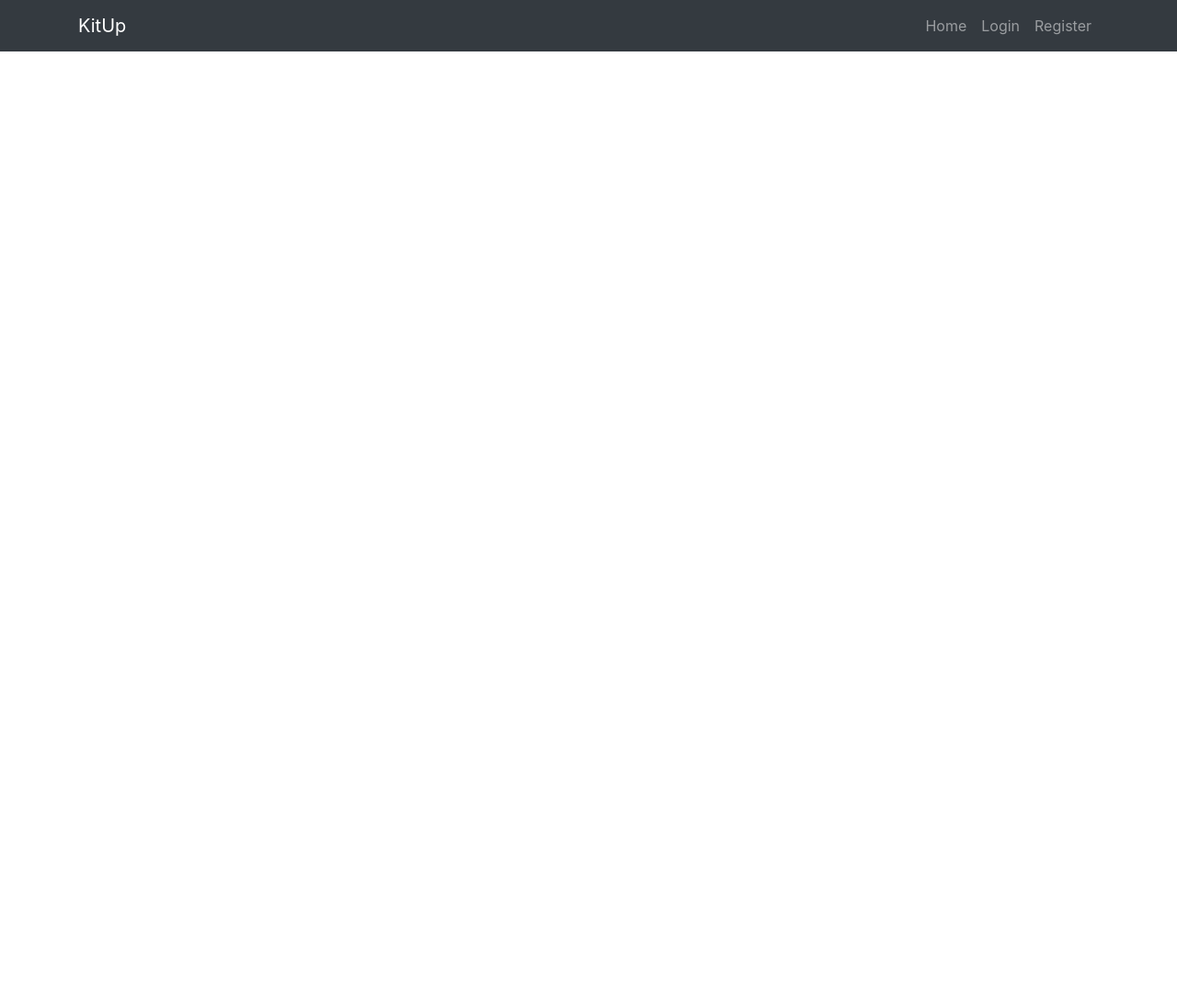
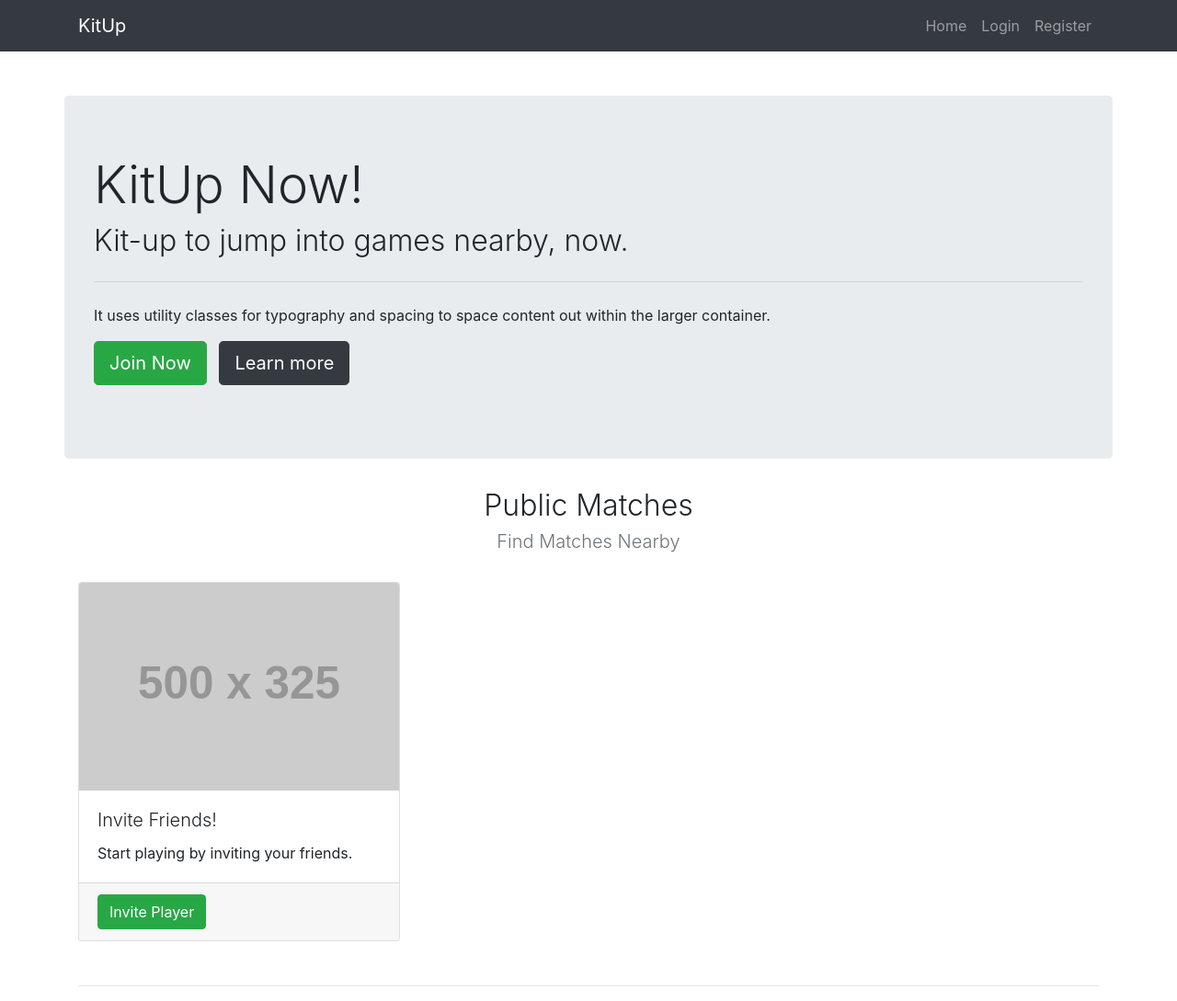
Before and after one commit to dans-acc/kitup-assignment, a Django app: page / in a window 1280 px wide. Shown: the whole page at 92% size. Before the commit the page ends 56 px from the top, so only its background shows below. Run offline with Django 3.2, Linux system fonts and the light colour scheme; grey boxes labelled with a size stand in for pictures from a placeholder-image service; some libraries are stand-ins or nearby versions.

Commit message:
Prototype index page

```diff
--- a/templates/kitup/index.html
+++ b/templates/kitup/index.html
@@ -8,4 +8,60 @@
 
 <!-- Override the content block for the page. -->
 {% block content_block %}
+
+<!-- Define the index page content. -->
+<div class="container">
+
+	<!-- Defines the jumbotron for the page. -->
+	<div class="row mt-5">
+		<div class="col jumbotron">
+
+			<!-- Define the heading for the page. -->
+			<h1 class="display-4">KitUp Now!</h1>
+			<h2 class="load font-weight-light">Kit-up to jump into games nearby, now.</h2>
+
+			<!-- Split the jumbotron. -->
+			<hr class="my-4">
+
+			<!-- Display options for the user. -->
+			<p>It uses utility classes for typography and spacing to space content out within the larger container.</p>
+			<p class="lead">
+				<a class="btn btn-success btn-lg mr-2" href="#" role="button">Join Now</a>
+				<a class="btn btn-dark btn-lg" href="#" role="button">Learn more</a>
+			</p>
+
+		</div>
+	</div>
+
+	<!-- Display the heading for the index page. -->
+	<div class="row">
+		<div class="col-lg-12 text-center">
+			<h2 class="font-weight-light">Public Matches</h2>
+			<h5 class="font-weight-light text-muted">Find Matches Nearby</h5>
+		</div>
+	</div>
+
+	<!-- Display the public matches. -->
+	<div class="row my-4">
+
+		<!-- Define the card that's utilised for the addition of new players. -->
+		<div class="col-lg-4 col-md-6 mb-4">
+			<div class="card h-100">
+				<img class="card-img-top" src="http://placehold.it/500x325">
+				<div class="card-body">
+					<h5 class="card-title font-weight-light">Invite Friends!</h5>
+					<p class="card-text">Start playing by inviting your friends.</p>
+				</div>
+				<div class="card-footer">
+					<a class="btn btn-success" href="#" role="button">Invite Player</a>
+				</div>
+			</div>
+		</div>
+
+	</div>
+
+	<hr>
+
+</div>
+
 {% endblock %}
--- a/templates/kitup/match_view.html
+++ b/templates/kitup/match_view.html
@@ -1,5 +1,4 @@
 {% extends 'kitup/base.html' %}
-{% load bootstrap4 %}
 
 <!-- Overwrite the title of the page. -->
 {% block title_block %}
@@ -69,7 +68,7 @@ Viewing Match
 			<div class="card h-100">
 				<img class="card-img-top" src="http://placehold.it/500x325">
 				<div class="card-body">
-					<h5 class="card-title font-weight-light">Invite Players!</h5>
+					<h5 class="card-title font-weight-light">Invite Friends!</h5>
 					<p class="card-text">Start playing by inviting your friends.</p>
 				</div>
 				<div class="card-footer">
```
Also changed, not shown: templates/kitup/match_create.html (+11 -0 lines).
